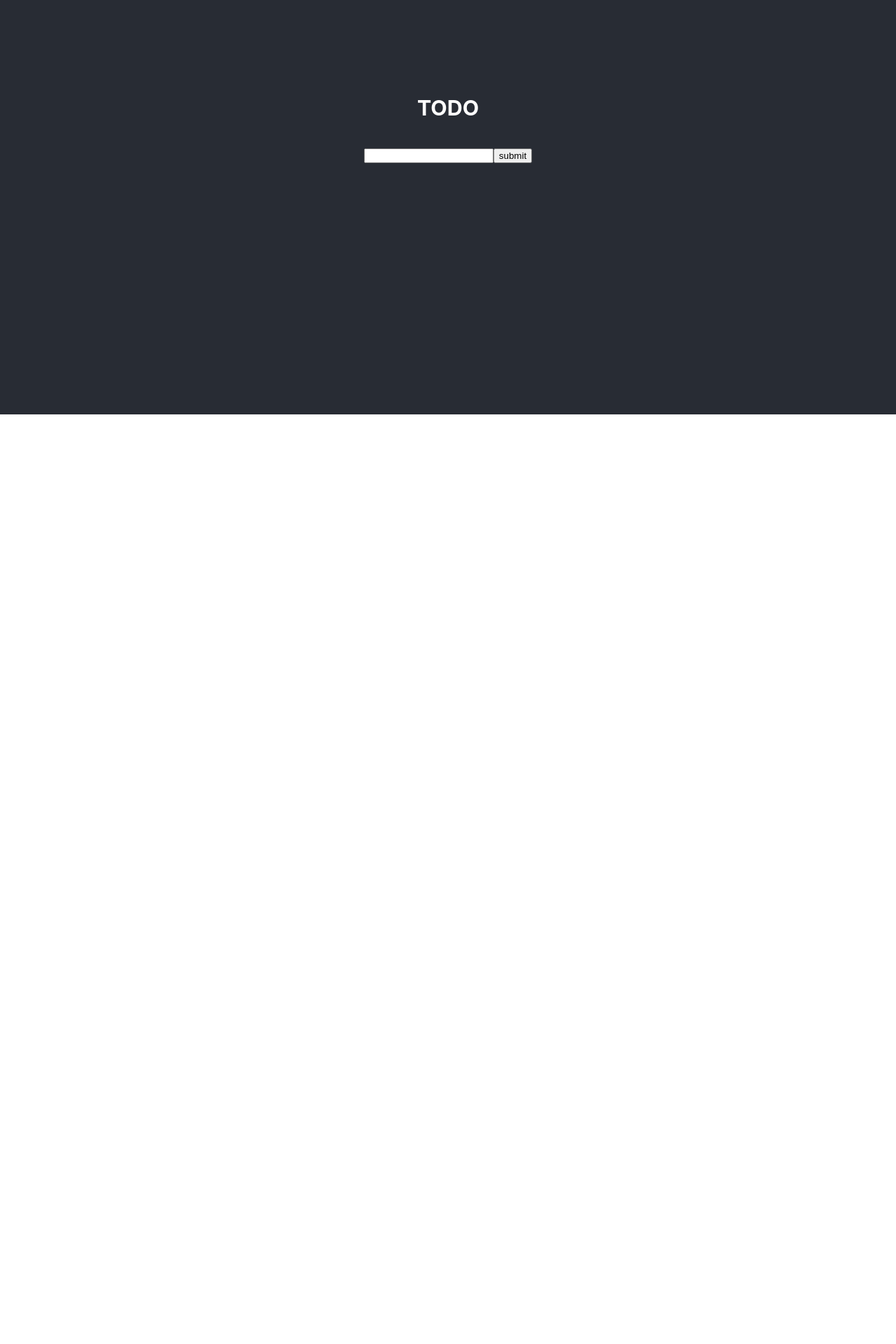
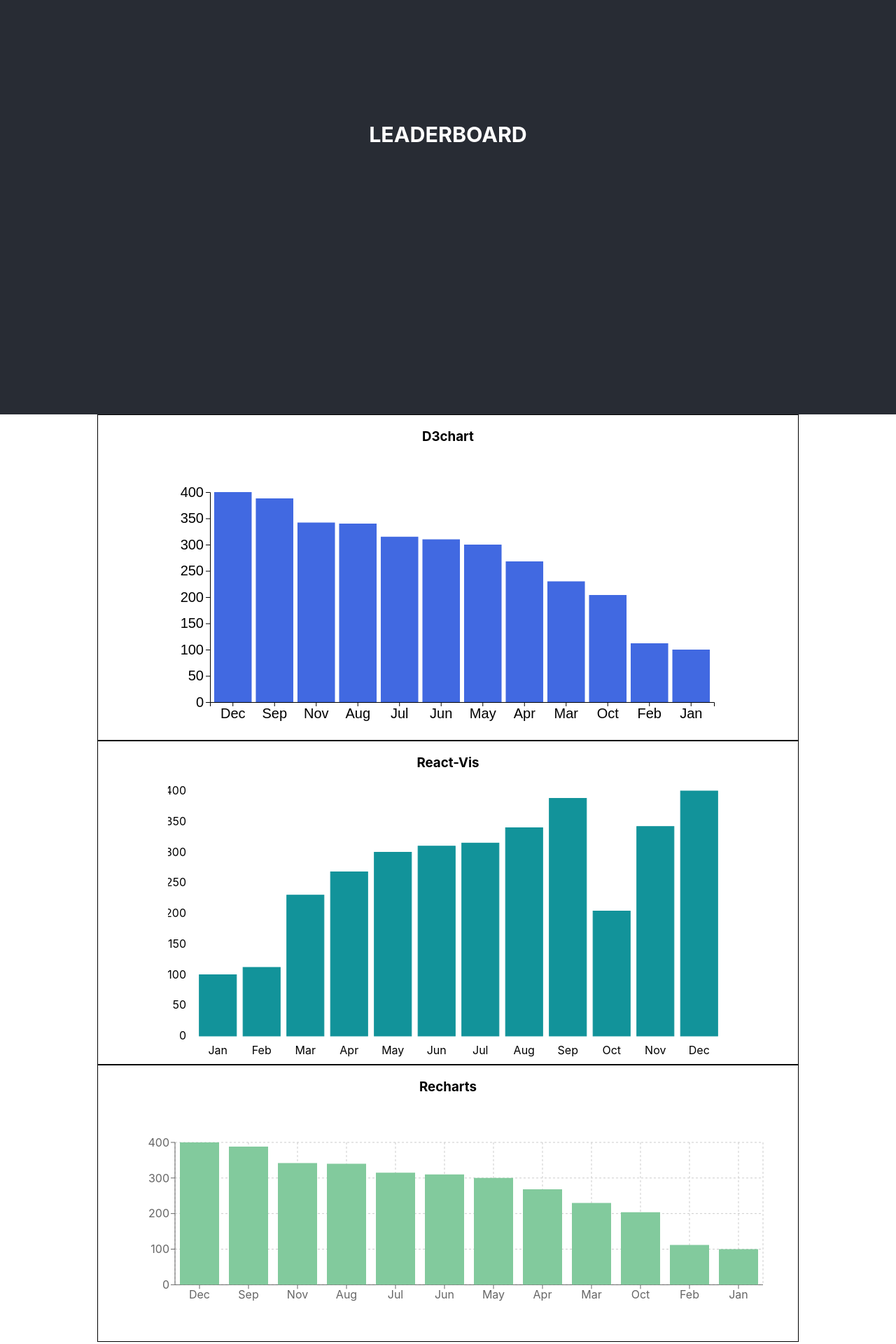
Before and after one commit to a13zanal/Examensarbete2022, a React (Create React App) app: page / in a window 1280 px wide. Shown: the part 208-2128 px from the top of the page at 70% size. Before the commit the page ends 800 px from the top, so only its background shows below. Built offline with nearby package versions, Linux system fonts and the light colour scheme.

Commit message:
Visualization library beginning
Beginning to the 3 visualization library , 3 easy bar chart.

```diff
--- a/package.json
+++ b/package.json
@@ -6,9 +6,12 @@
     "@testing-library/jest-dom": "^5.16.2",
     "@testing-library/react": "^12.1.3",
     "@testing-library/user-event": "^13.5.0",
+    "d3": "^7.3.0",
     "react": "^17.0.2",
     "react-dom": "^17.0.2",
     "react-scripts": "5.0.0",
+    "react-vis": "^1.11.7",
+    "recharts": "^2.1.9",
     "web-vitals": "^2.1.4"
   },
   "scripts": {
--- a/src/App.css
+++ b/src/App.css
@@ -1,5 +1,7 @@
+
 .App {
   text-align: center;
+
 }
 
 .App-header {
@@ -17,23 +19,17 @@
   color: #61dafb;
 }
 
-li {
-  list-style: none;
+.charts-container {
+  display: flex;
+  flex-direction: column;
+  align-items: center;
 }
 
-.todocontainer {
-  margin-top: 20px;
-  padding: 0px;
+.charts {
   display: flex;
   flex-direction: column;
-  justify-content: space-between;
+  align-items: center;
+  justify-content: center;
+  width: 1000px;
+  border: solid 1px black;
 }
-
-.todo-item {
-  margin: 2px;
-  padding: 2px 2px 2px 10px;
-  width: 190px;
-  display: flex;
-  flex-direction: row;
-  justify-content: space-between;
-}
--- a/src/App.js
+++ b/src/App.js
@@ -1,45 +1,24 @@
 import './App.css';
-import React, { useEffect, useState } from 'react';
-import Form from './Comp_todo/Form';
-import Todolist from './Comp_todo/Todolist';
+import React from 'react';
+import D3chart from './Comp_todo/D3chart';
+import Recharts from './Comp_todo/Recharts';
+import ReactVis from './Comp_todo/ReactVis';
+import data from './Comp_todo/Data/dataSmall.json';
 
 function App() {
-  // Använder state för hantera todos
-  // const [värdet, funktionen som tillåter dig ändra värdet] = "" för text, [] för array
-  const [todos, setTodos] = useState([]); // State som håller koll på todos
-
-  // Only once when reload
-  useEffect(() => {
-    LocalstorageGet();
-  }, []);
-
-  //use effect
-  useEffect(() => {
-    LocalstorageSave();
-  }, [todos]);
-
-  //Localstorage
-  const LocalstorageSave = () => {
-      localStorage.setItem('todos', JSON.stringify(todos));
-  };
-
-  const LocalstorageGet = () => {
-    if (localStorage.getItem('todos') === null) {
-      localStorage.setItem('todos', JSON.stringify([]));
-    } else {
-      let localtodo = JSON.parse(localStorage.getItem("todos"));
-      setTodos(localtodo);
-    }
-  };
 
   return (
     <div className="App">
       <header className="App-header">
-        <h3> TODO </h3>
-        <Form todos={todos} setTodos={setTodos}/>
+        <h3> LEADERBOARD </h3>
         {/* Kopplingen mellan App.js och Form komponenten, med props som skickas här från main till komponenterna, obs kan ej skicka uppåt bara nedåt */}
-        <Todolist todos={todos} setTodos={setTodos}/>
+
       </header>
+      <div className='charts-container'>
+        <D3chart data={data} />
+        <ReactVis data={data} />
+        <Recharts data={data} />
+      </div>
     </div>
   );
 }
--- /dev/null
+++ b/src/Comp_todo/D3chart.js
@@ -0,0 +1,66 @@
+import React, { useEffect } from 'react';
+import * as d3 from 'd3';
+
+const D3chart = ({data}) => {
+
+useEffect(() => {
+// SVG container
+const width = 800;
+const height = width/2;
+
+const svg = d3.select('#D3charts')
+    .append("svg")
+    .attr("width", width)
+    .attr("height", height)
+    .attr("viewBox", [0, 0, width, height]);
+
+// Scaling
+const x = d3.scaleBand()
+    .domain(d3.range(data.length))
+    .range([60, width - 20])
+    .padding(0.1)
+
+const y = d3.scaleLinear()
+    .domain([0, 400]) // Skalan på Y-axeln
+    .range([height - 50, 50])
+
+// Axes
+function yAxis(g) {
+    g.attr("transform", `translate(${60}, 0)`)
+        .call(d3.axisLeft(y).ticks(null, data.format))
+        .attr("font-size", '20px')
+}
+function xAxis(g) {
+    g.attr("transform", `translate(0,${height - 50})`)
+        .call(d3.axisBottom(x).tickFormat(i => data[i].team))
+        .attr("font-size", '20px')
+}
+
+// SVG data
+svg.append("g")
+    .attr("fill", 'royalblue')
+    .selectAll("rect")
+    .data(data.sort((a, b) => d3.descending(a.starpoints, b.starpoints)))
+    .join("rect")
+        .attr("x", (d, i) => x(i))
+        .attr("y", d => y(d.starpoints))
+        .attr('title', (d) => d.starpoints)
+        .attr("class", "rect")
+        .attr("height", d => y(0) - y(d.starpoints))
+        .attr("width", x.bandwidth());
+
+svg.append("g").call(xAxis);
+svg.append("g").call(yAxis);
+svg.node();
+
+});
+
+    return(
+        <div className='charts'>
+            <h3>D3chart</h3>
+            <div id="D3charts"></div>
+        </div>
+    );
+}
+
+export default D3chart;
--- /dev/null
+++ b/src/Comp_todo/Data/dataSmall.json
@@ -0,0 +1,14 @@
+[
+    { "starpoints": 100, "team": "Jan" },
+    { "starpoints": 112, "team": "Feb" },
+    { "starpoints": 230, "team": "Mar" },
+    { "starpoints": 268, "team": "Apr" },
+    { "starpoints": 300, "team": "May" },
+    { "starpoints": 310, "team": "Jun" },
+    { "starpoints": 315, "team": "Jul" },
+    { "starpoints": 340, "team": "Aug" },
+    { "starpoints": 388, "team": "Sep" },
+    { "starpoints": 204, "team": "Oct" },
+    { "starpoints": 342, "team": "Nov" },
+    { "starpoints": 400, "team": "Dec" }
+]
--- a/src/Comp_todo/Form.js
+++ /dev/null
@@ -1,40 +0,0 @@
-import React, {useState} from 'react';
-
-const Form = ({setTodos}) => {
-    const [inputText, setInputText] = useState(""); // State som håller koll på värdet i input
-    // JavaScript code och funktioner kan skickas här
-    // Event
-    const inputTextHandler = (e) => {
-        setInputText(e.target.value);
-        // Sätter ett nytt state värde till de som skrivits in i input
-        // e innebär vad som just hände typ, för att få ut informaitonen använd console.log(e);
-    };
-    const submitBtnHandler = (e) => {
-        e.preventDefault(); // Hindrar browser refresha sidan vid submit
-        setTodos( function (todos) {
-            return [...todos, {text: inputText, completed: false, id: Math.random() *1000}];
-            // ... (= Spread syntax) Kopiera Todovärdet från state (SetTodos)
-        });
-        setInputText("");
-    };
-
-    return (
-        <form>
-            <input value={inputText} onChange={inputTextHandler} type="text"/>
-            <button onClick={submitBtnHandler} type='submit'>submit</button>
-        </form>
-    );
-}
-
-export default Form;
-// Exporterar vår komponenet så vi kan Koppla den till App.js
-
-// Kan använda <> och </> istället för div eftersom return bara kan hantera en knot del.
-
-// setTodos([
-//      ...todos, {text: inputText, completed: false, id: Math.random() *1000}
-// ]);
-// ------------  Gör såhär nedan istället för att hindra bugg! -------------
-// setTodos( function (todos) {
-//    return [...todos, {text: inputText, completed: false, id: Math.random() *1000}];
-// });
--- /dev/null
+++ b/src/Comp_todo/ReactVis.js
@@ -0,0 +1,40 @@
+import React from "react";
+import {
+    XYPlot,
+    XAxis, // Shows the values on x axis
+    YAxis, // Shows the values on y axis
+    VerticalBarSeries,
+    LabelSeries,
+} from "react-vis";
+import data from "./Data/dataSmall.json";
+
+class ReactVis extends React.Component {
+    render() {
+        const width = 800;
+        const height = width/2;
+        const Domain = [0, height];
+
+        const dataName = data.map((d)=> {
+            return {x: d.team,
+            y: d.starpoints}
+        });
+
+        return (
+            <div className='charts'>
+                <h3>React-Vis</h3>
+                <XYPlot
+                    xType="ordinal"
+                    width={width}
+                    height={height}
+                >
+                    <XAxis />
+                    <YAxis />
+                    <VerticalBarSeries data={dataName} />
+
+                </XYPlot>
+            </div>
+        );
+    }
+}
+
+export default ReactVis;
--- /dev/null
+++ b/src/Comp_todo/Recharts.js
@@ -0,0 +1,31 @@
+import React from 'react';
+import { BarChart, Bar, XAxis, YAxis, CartesianGrid, Tooltip, Legend, ResponsiveContainer } from 'recharts';
+
+const Recharts = ({data}) => {
+    return(
+        <div className='charts'>
+            <h3>Recharts</h3>
+            <ResponsiveContainer width="100%" aspect={3}>
+                {/* Byte height eftersom Root inte har några dementions till aspect = 3 => En tredjedel av bredden */}
+                <BarChart
+                    width={500}
+                    height={300}
+                    data={data}
+                    margin={{
+                        top: 50,
+                        right: 50,
+                        left: 50,
+                        bottom: 50,
+                    }}>
+                <CartesianGrid strokeDasharray="3 3" />
+                <XAxis dataKey="team" />
+                <YAxis />
+                <Tooltip />
+                <Bar dataKey="starpoints" fill="#82ca9d" />
+                </BarChart>
+            </ResponsiveContainer>
+        </div>
+    );
+}
+
+export default Recharts;
--- a/src/Comp_todo/Todo.js
+++ /dev/null
@@ -1,21 +0,0 @@
-import React from "react";
-
-const Todo = ({text, todo, setTodos}) => {
-    // Events
-    const deleteHandler = () => {
-        setTodos(function (todos) {
-            return (todos.filter((del) => del.id !== todo.id));
-        });
-        // Jämför det todoelementet med de todoelement från state (setTodos), stämmer det så deletas todon
-        // filtrerar ut det todoelement som har samma id som som id från setTodos
-    };
-
-    return (
-        <li className="todo-item">
-            {text}
-            <button onClick={deleteHandler}>X</button>
-        </li>
-    );
-}
-
-export default Todo;
--- a/src/Comp_todo/Todolist.js
+++ /dev/null
@@ -1,19 +0,0 @@
-import React from "react";
-import Todo from "./Todo";
-
-const Todolist = ({todos, setTodos}) => {
-    return (
-        <div>
-            <ul className="todocontainer">
-                {todos.map(todo => (
-                    <Todo key={todo.id} text={todo.text} todo={todo} setTodos={setTodos} todos={todos}/>
-                ))}
-                {/*Map över todoarrayen som skapar en ny li element för varje ny todo
-                - Map() låter dig manipulera objekten i en array genom att iterera och komma åt enskilda objekt.
-                - Används oftast för att rendera en lista med data till DOM*/}
-            </ul>
-        </div>
-    );
-}
-
-export default Todolist;
```
Also changed, not shown: 1 other file (tests, documents, lock files or other folders).
